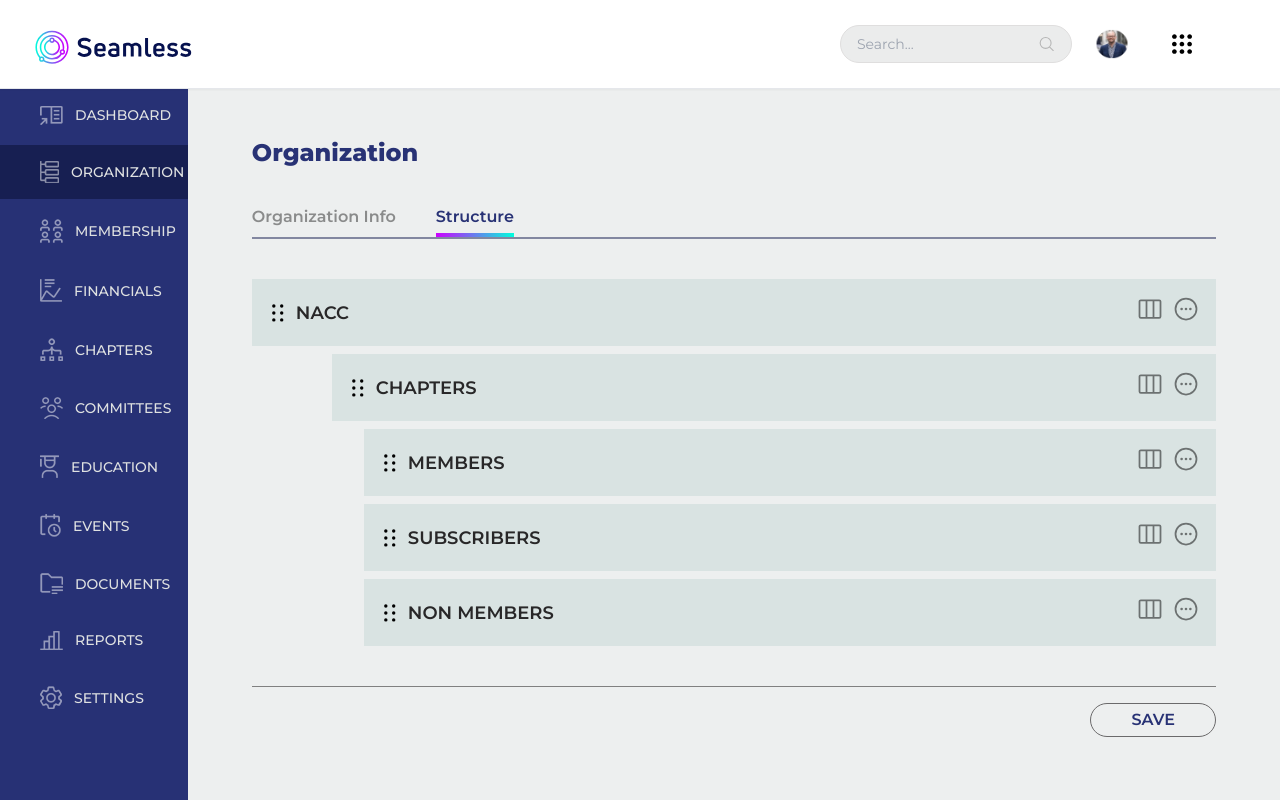
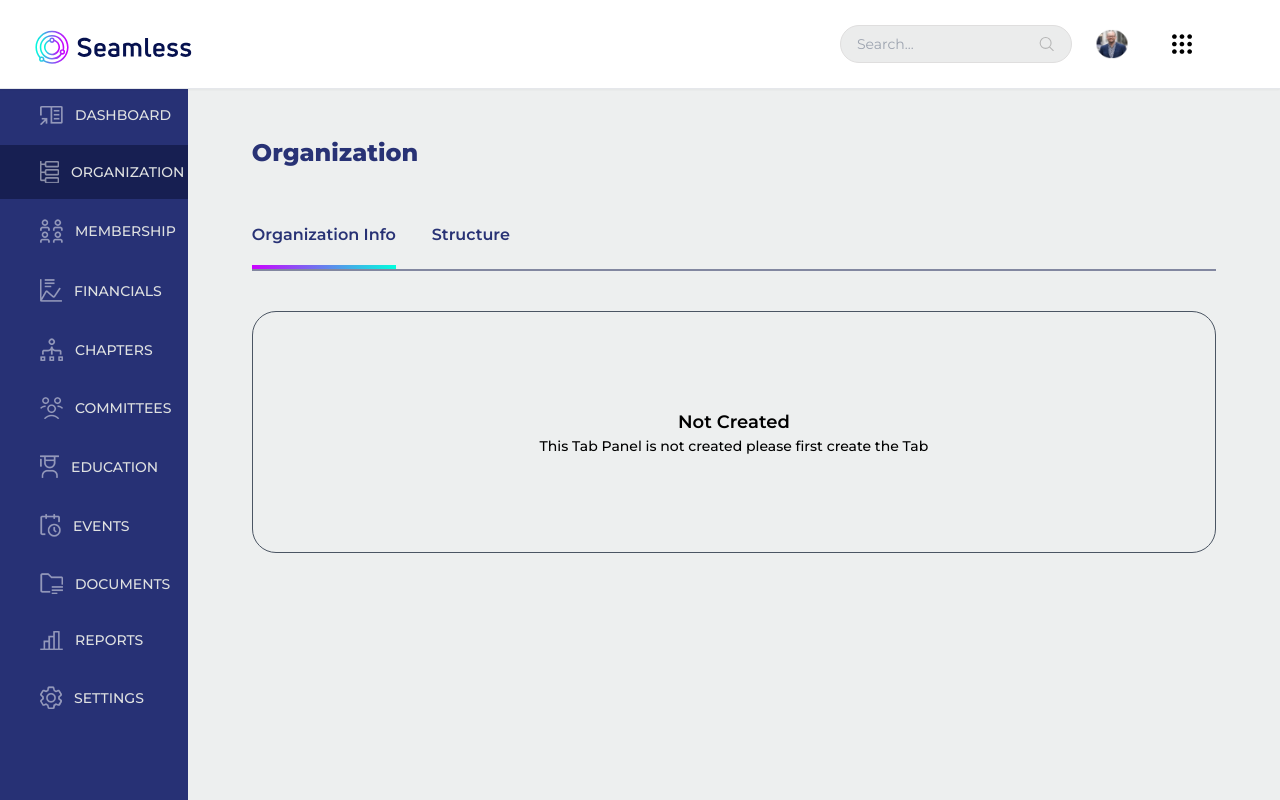
Before and after one commit to saurabh-vardaam/seamless, a React (Vite) app: page /organization in a window 1280 px wide. Built offline with nearby package versions, Linux system fonts and the light colour scheme.

Commit message:
organizatino structure added

```diff
--- a/src/Pages/Membership.jsx
+++ b/src/Pages/Membership.jsx
@@ -11,6 +11,7 @@ import {
   PencilIcon,
   PhoneIcon,
   ArrowLeftIcon,
+  UserCircleIcon,
 } from "@heroicons/react/24/outline";
 
 import Checkbox from "../Components/CheckBox";
@@ -24,7 +25,7 @@ import PopUp from "../Components/Popover";
 import User from "../Images/User.png";
 const Membership = () => {
   const [selectedRow, setSelectedRow] = useState(null);
-  const [IsEdit,setIsEdit] =useState(false)
+  const [IsEdit, setIsEdit] = useState(false);
   const [isModalOpen, setIsModalOpen] = useState(false);
   const handleCloseModal = () => {
     setIsModalOpen(false);
@@ -36,7 +37,7 @@ const Membership = () => {
   const members = [
     {
       id: "lopez",
-      profile: '',
+      profile: "",
       firstName: "Vanessa Lopez",
 
       status: "Invited",
@@ -49,7 +50,7 @@ const Membership = () => {
     {
       id: "vanessa",
       name: "Vanessa Lopez",
-      profile: '',
+      profile: "",
       firstName: "Active",
       role: "Admin",
       chapter: "Tucson Arizona",
@@ -348,9 +349,10 @@ const Membership = () => {
                       </button>
                       <button
                         className="px-6 py-2 text-white bg-[#283275] rounded-3xl font-semibold text-sm"
-                        onClick={() =>{
+                        onClick={() => {
                           setNewMember({});
-                          setIsModalOpen(true)}}
+                          setIsModalOpen(true);
+                        }}
                       >
                         ADD MEMBER
                       </button>
@@ -399,9 +401,9 @@ const Membership = () => {
                           {memberList.map((member, index) => (
                             <tr
                               key={index}
-                              className={`border-t  border-gray-300 cursor-pointer ${
+                              className={`border-t w-fit  border-gray-300 cursor-pointer ${
                                 member?.id === newMember?.id
-                                  ? "bg-[#ffffff]"
+                                  ? "bg-[#ffffff] text-seamlessBlue-900 "
                                   : ""
                               }`}
                               onClick={() => {
@@ -412,9 +414,12 @@ const Membership = () => {
                                 <Checkbox />
                               </td>
                               <td className="flex items-center gap-3 px-4 py-2">
-                                <img
-                                  src={Member}
-                                  className="w-8 h-8 mt-1 rounded-full cursor-none"
+                                <UserCircleIcon
+                                  className={`w-8 h-8 font-normal ${
+                                    member?.id === newMember?.id
+                                      ? "text-seamlessBlue-900"
+                                      : "text-seamlessGray-900 "
+                                  } `}
                                 />
                                 {member.firstName}
                               </td>
@@ -451,13 +456,13 @@ const Membership = () => {
                               </td>
                               <td className="px-6 py-2 text-right">
                                 <PopUp
-                                  onChange={()=>{
+                                  onChange={() => {
                                     setIsModalOpen(true);
-                                    setIsEdit(true)
+                                    setIsEdit(true);
                                   }}
                                   onEdit={() => setMemberDetails(true)}
                                   editName={"get Details"}
-                                  onDelete={(e,close) => {
+                                  onDelete={(e, close) => {
                                     e.preventDefault();
                                     setMemberList((pre) =>
                                       pre?.filter(
@@ -465,7 +470,7 @@ const Membership = () => {
                                           userMember?.id !== member?.id
                                       )
                                     );
-                                    close()
+                                    close();
                                   }}
                                 />
                               </td>
@@ -522,8 +527,7 @@ const Membership = () => {
         </PrimaryContainer>
       )}
       <AddMemberForm
-
-      selectedMember={newMember}
+        selectedMember={newMember}
         isModalOpen={isModalOpen}
         handleCloseModal={handleCloseModal}
         setMemberList={setMemberList}
--- a/src/Pages/Organization.jsx
+++ b/src/Pages/Organization.jsx
@@ -2,37 +2,51 @@ import React from "react";
 import PrimaryContainer from "../Components/PrimaryContainer";
 import DotIcons from "../Icons/DotIcon";
 import {
-  EllipsisHorizontalCircleIcon,
   ViewColumnsIcon,
 } from "@heroicons/react/24/outline";
 import PopUp from "../Components/Popover";
+import { Tab } from "@headlessui/react";
+import { classNames } from "../provider";
 
 const Organization = () => {
+  const structure = {
+    title: "NACC",
+    children: [
+      {
+        title: "Chapters",
+      },
+      {
+        title: "COMMITTEES",
+        children: [
+          {
+            title: "MEMBERS",
+          },
+          {
+            title: "SUBSCRIBERS",
+          },
+          {
+            title: "NON MEMBERS",
+          },
+        ],
+      },
+    ],
+  };
+
+  const getStructure = (structure, level) => {
     return (
-    <PrimaryContainer>
-      <div className="w-full ">
-        <div className="mb-3 border-b-2 sm:mb-4 md:mb-10 border-seamlessBlue-400">
-          <h2 className="mb-3 text-lg font-extrabold sm:text-xl md:text-2xl text-seamlessBlue-700 sm:mb-4 md:mb-9 ">
-            Organization
-          </h2>
-          <div className="flex flex-col sm:flex-row md:space-x-10">
-            <span className="text-sm font-semibold border-b-2 border-transparent cursor-pointer text-seamlessGray-750 sm:text-base">
-              Organization Info
-            </span>
-            <span className="relative pb-2 text-sm font-semibold cursor-pointer text-seamlessBlue-700 sm:text-base">
-              Structure
-              <p className="absolute bottom-0 left-0 w-full h-1 bg-gradient-to-r from-seamlessGradient-start to-seamlessGradient-end" />
-            </span>
-          </div>
-        </div>
-
-        <div className="pb-3 sm:pb-4 md:pb-10 space-y-2 sm:space-y-3 border-b border-[#808080]">
-          <div className="flex flex-col space-y-2">
-            <div className="flex justify-between items-center bg-[#d9e3e2] p-2 sm:p-3 md:p-4">
+      <>
+        <div
+          style={{
+            marginLeft: `${level * 40}px`,
+          }}
+          className={classNames(
+            "flex items-center justify-between grow p-5 bg-seamlessCyan-500"
+          )}
+        >
           <div className="flex items-center space-x-2">
             <DotIcons />
-                <h3 className="text-sm sm:text-base md:text-lg font-semibold text-[#282728]">
-                  NACC
+            <h3 className="text-sm capitalize sm:text-base md:text-lg font-semibold text-[#282728]">
+              {structure?.title}
             </h3>
           </div>
           <div className="flex space-x-2">
@@ -40,67 +54,67 @@ const Organization = () => {
             <PopUp />
           </div>
         </div>
+        {structure?.children?.map((child) => getStructure(child, level + 1))}
+      </>
+    );
+  };
+  return (
+    <PrimaryContainer>
+      <h2 className="sm:text-xl md:text-2xl font-extrabold text-[#283275] mb-9">
+        Organization
+      </h2>
 
-            <div className="ml-2 sm:ml-3 md:ml-20 flex justify-between items-center bg-[#d9e3e2] p-2 sm:p-3 md:p-4">
-              <div className="flex items-center space-x-2">
-                <DotIcons />
-                <h3 className="text-sm sm:text-base md:text-lg font-semibold text-[#282728]">
-                  CHAPTERS
-                </h3>
-              </div>
-              <div className="flex space-x-2">
-                <ViewColumnsIcon className="w-5 sm:w-6 md:w-7 h-5 sm:h-6 md:h-7 text-[#6c7171]" />
-                <PopUp />
-              </div>
-            </div>
+      <Tab.Group>
+        <Tab.List className="flex flex-col border-b-2 border-seamlessBlue-400 sm:flex-row sm:space-x-9">
+          {["Organization Info", "Structure"].map((tab, index) => (
+            <Tab
+              key={tab}
+              className={({ selected }) =>
+                classNames(
+                  "text-base font-semibold text-seamlessBlue-700 focus:none leading-[60px]",
+                  selected ? "  font-semibold " : "font-semibold  mb-1"
+                )
+              }
+            >
+              {({ hover, selected }) => (
+                <>
+                  {tab}
+                  {selected && (
+                    <p className="w-full h-1 bg-gradient-to-r from-seamlessGradient-start to-seamlessGradient-end" />
+                  )}
+                </>
+              )}
+            </Tab>
+          ))}
+        </Tab.List>
 
-            <div className="ml-4 sm:ml-6 md:ml-28 flex justify-between items-center bg-[#d9e3e2] p-2 sm:p-3 md:p-4">
-              <div className="flex items-center space-x-2">
-                <DotIcons />
-                <h3 className="text-sm sm:text-base md:text-lg font-semibold text-[#282728]">
-                  MEMBERS
-                </h3>
-              </div>
-              <div className="flex space-x-2">
-                <ViewColumnsIcon className="w-5 sm:w-6 md:w-7 h-5 sm:h-6 md:h-7 text-[#6c7171]" />
-                <PopUp />
-              </div>
-            </div>
-
-            <div className="ml-4 sm:ml-6 md:ml-28 flex justify-between items-center bg-[#d9e3e2] p-2 sm:p-3 md:p-4">
-              <div className="flex items-center space-x-2">
-                <DotIcons />
-                <h3 className="text-sm sm:text-base md:text-lg font-semibold text-[#282728]">
-                  SUBSCRIBERS
-                </h3>
-              </div>
-              <div className="flex space-x-2">
-                <ViewColumnsIcon className="w-5 sm:w-6 md:w-7 h-5 sm:h-6 md:h-7 text-[#6c7171]" />
-                <PopUp />
-              </div>
-            </div>
-
-            <div className="ml-4 sm:ml-6 md:ml-28 flex justify-between items-center bg-[#d9e3e2] p-2 sm:p-3 md:p-4">
-              <div className="flex items-center space-x-2">
-                <DotIcons />
-                <h3 className="text-sm sm:text-base md:text-lg font-semibold text-[#282728]">
-                  NON MEMBERS
-                </h3>
-              </div>
-              <div className="flex space-x-2">
-                <ViewColumnsIcon className="w-5 sm:w-6 md:w-7 h-5 sm:h-6 md:h-7 text-[#6c7171]" />
-                <PopUp />
+        <Tab.Panels>
+          <Tab.Panel>
+            <div className="mt-10 space-y-4 border border-gray-600 rounded-3xl">
+              <div className="flex items-center justify-center w-full h-60">
+                <div className="flex flex-col items-center ">
+                  <p className="text-lg font-semibold ">Not Created</p>
+                  <p className="text-sm font-medium">
+                    This Tab Panel is not created please first create the Tab
+                  </p>
                 </div>
               </div>
             </div>
+          </Tab.Panel>
+
+          <Tab.Panel>
+            <div className="flex flex-col my-10 gap-y-4">
+              {getStructure(structure, 0)}
             </div>
 
-        <div className="flex justify-center mt-4 sm:justify-end">
-          <button className="py-2 sm:py-1 px-6 sm:px-10 text-sm sm:text-base text-[#283275] border border-[#6b6a6b] rounded-full font-semibold">
+            <div className="flex justify-center border-t border-seamlessBlue-400 sm:justify-end">
+              <button className="py-2 mt-9 sm:py-1 px-6 sm:px-10 text-sm sm:text-base text-[#283275] border border-[#6b6a6b] rounded-full font-semibold">
                 SAVE
               </button>
             </div>
-      </div>
+          </Tab.Panel>
+        </Tab.Panels>
+      </Tab.Group>
     </PrimaryContainer>
   );
 };
--- /dev/null
+++ b/src/provider.js
@@ -0,0 +1,3 @@
+export function classNames(...classes) {
+    return classes.filter(Boolean).join(' ');
+  }
```
Lines whose indentation alone changed are shown as unchanged.
